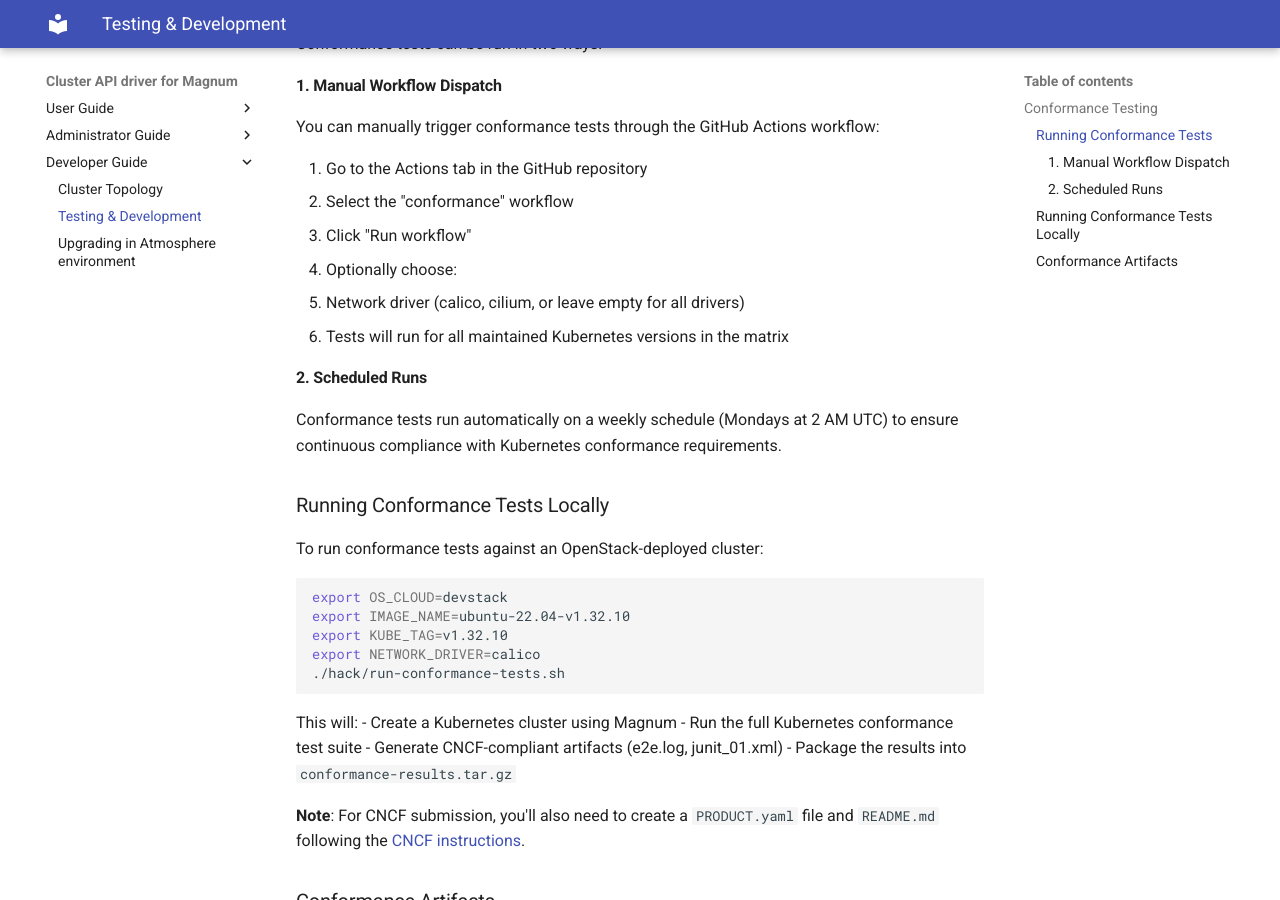
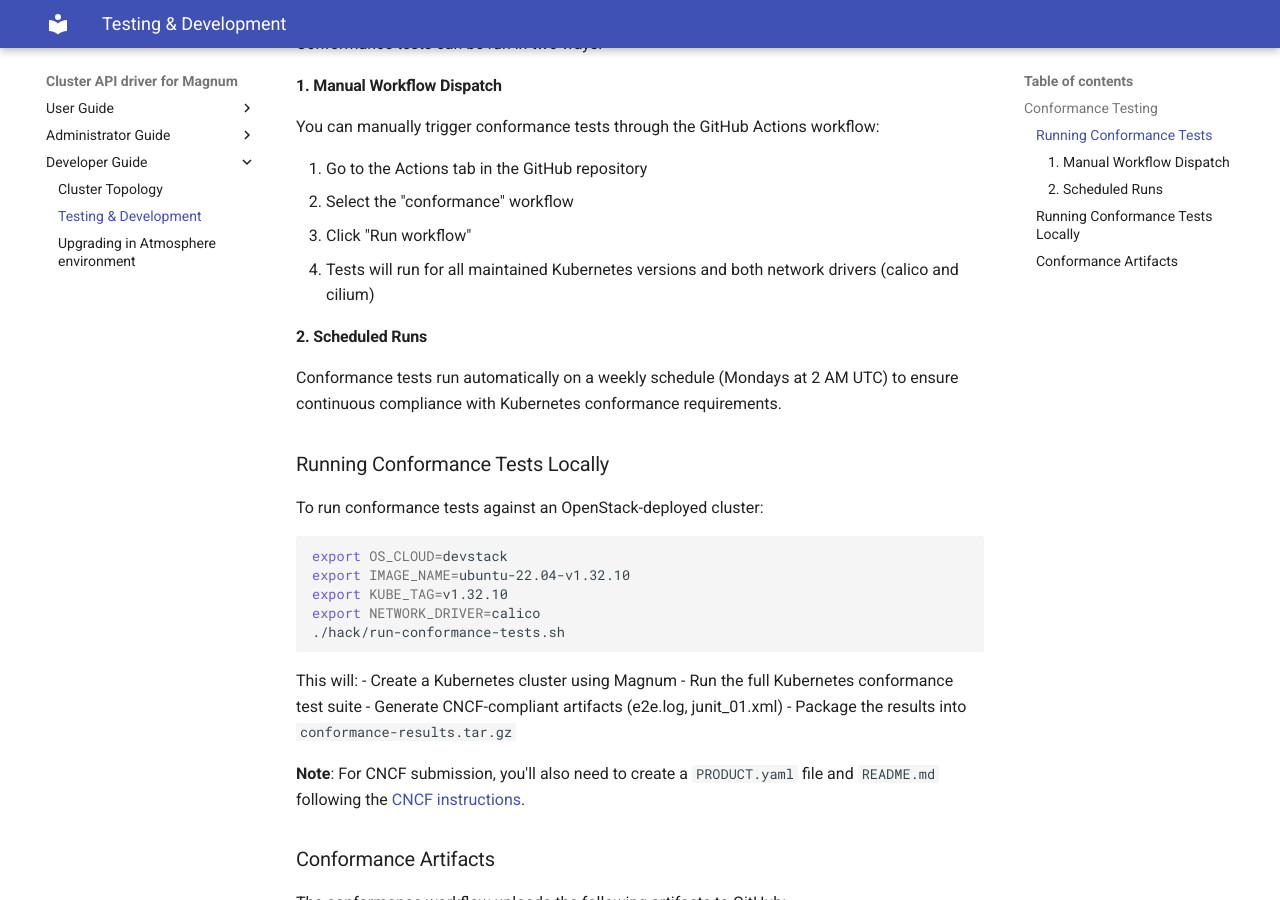
Before and after one commit to vexxhost/magnum-cluster-api, an MkDocs documentation site: the page built from docs/developer/testing-and-development.md, in a window 1280 px wide and 900 px high, scrolled down 1360 px. Built offline with MkDocs 1.6.1 and Material for MkDocs 9.7.7, drawn with Linux system fonts in a browser that asks for light colours.

```diff
--- a/docs/developer/testing-and-development.md
+++ b/docs/developer/testing-and-development.md
@@ -72,9 +72,7 @@ You can manually trigger conformance tests through the GitHub Actions workflow:
 1. Go to the Actions tab in the GitHub repository
 2. Select the "conformance" workflow
 3. Click "Run workflow"
-4. Optionally choose:
-   - Network driver (calico, cilium, or leave empty for all drivers)
-   - Tests will run for all maintained Kubernetes versions in the matrix
+4. Tests will run for all maintained Kubernetes versions and both network drivers (calico and cilium)
 
 #### 2. Scheduled Runs
 
```
Also changed, not shown: 4 other files.
